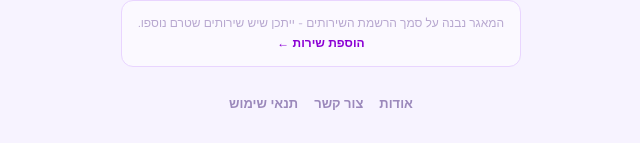
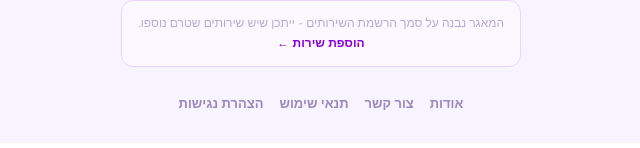
Before and after one commit to sivantelem-commits/rehab-directory, a Next.js app: page / in a window 1280 px wide. Shown: the part 705-853 px from the top of the page, without its empty margins (319-959 px from the left). Built offline with nearby package versions, Linux system fonts and the light colour scheme.

Commit message:
Update index.js

```diff
--- a/pages/index.js
+++ b/pages/index.js
@@ -95,6 +95,7 @@ export default function Home() {
             ['/about', 'אודות'],
             ['/contact', 'צור קשר'],
             ['/legal', 'תנאי שימוש'],
+            ['/accessibility', 'הצהרת נגישות'],
           ].map(([href, label]) => (
             <a key={href} href={href} style={{ fontSize: 13, fontWeight: 600, color: '#9b88bb', textDecoration: 'none', padding: '4px 0' }}>{label}</a>
           ))}
```
